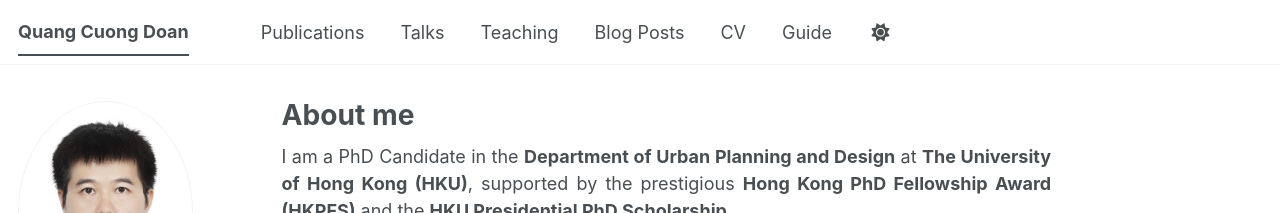
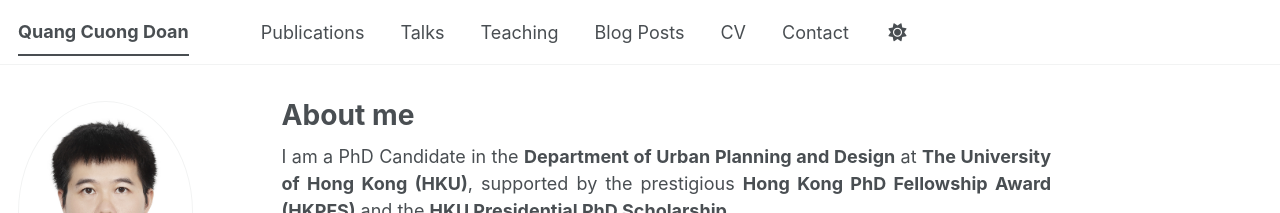
Before and after one commit to cuonghku95/cuonghku95.github.io, a Jekyll site: the page built from _pages/about.md, in a window 1280 px wide. Shown: the top 213 px of the page. Built offline with Jekyll 4.4.1, drawn with Linux system fonts in a browser that asks for light colours; some web fonts are replaced; a script bundle is joined from its source files by our own code; library files that are not in the unit come from our copies.

Commit message:
Replace 'Guide' with 'Contact' in navigation

```diff
--- a/_data/navigation.yml
+++ b/_data/navigation.yml
@@ -29,5 +29,5 @@ main:
   # - title: "CV"
   #   url: /cv-json/
 
-  - title: "Guide"
-    url: /markdown/
+  - title: "Contact"
+    url: /contact/
```
